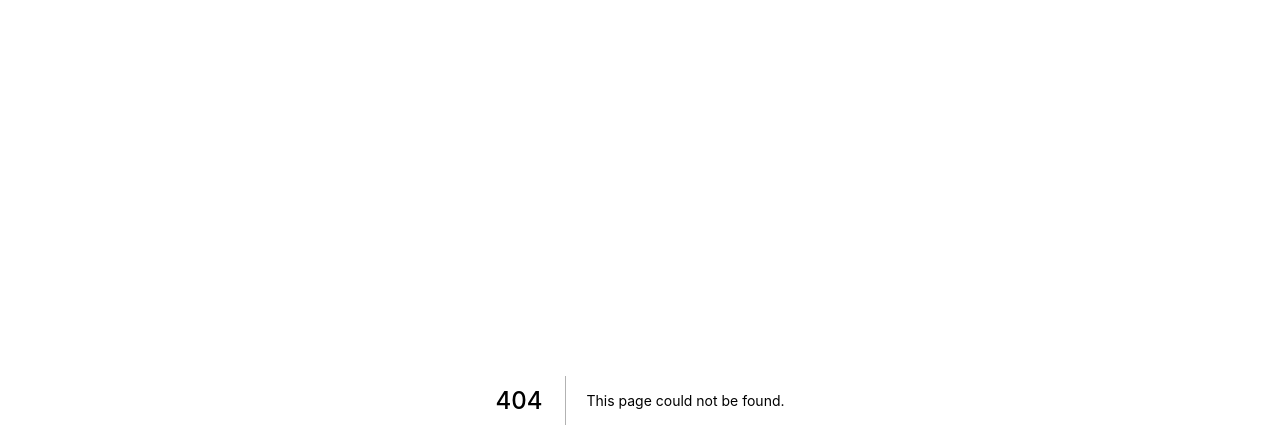
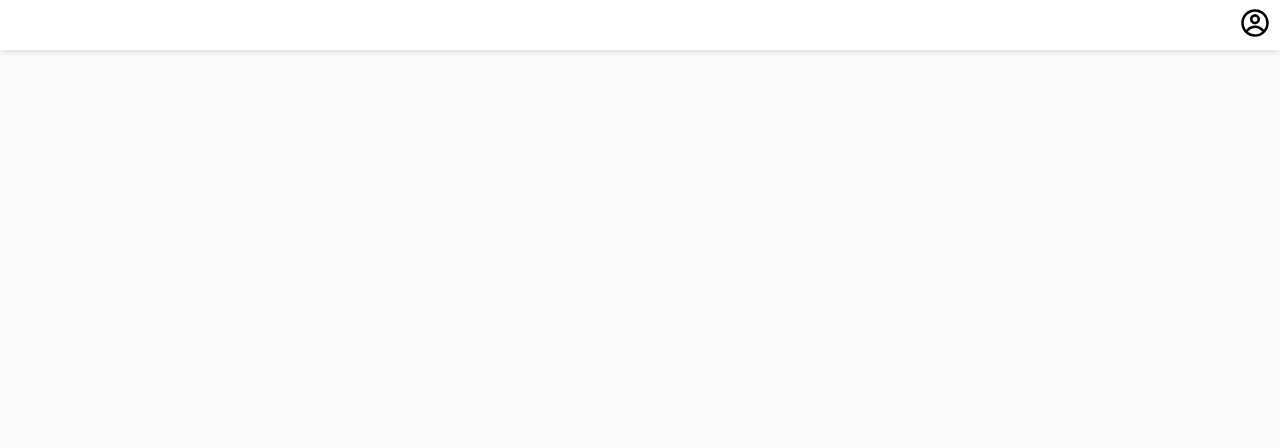
Before and after one commit to asadawarte/onboardingtool, a Next.js app: page /hr-home in a window 1280 px wide. Before the commit this address had no page. Shown: the top 448 px of the page. Built offline with nearby package versions, Linux system fonts and the light colour scheme.

Commit message:
components and jsconfig

```diff
--- /dev/null
+++ b/components/header.js
@@ -0,0 +1,21 @@
+
+import { CgProfile } from "react-icons/cg";
+import React from 'react'
+
+class Header extends React.Component {
+
+    render(){
+        return (
+            <div>
+               <div className="header">
+                    <div style={{float:'right',paddingRight:"10px"}}>
+                        <CgProfile  style={{fontSize:'30px'}}></CgProfile>
+                    </div>
+              </div>
+            </div>
+          )
+    }
+
+}
+
+export default Header
--- a/package.json
+++ b/package.json
@@ -10,7 +10,8 @@
   "dependencies": {
     "next": "12.0.4",
     "react": "17.0.2",
-    "react-dom": "17.0.2"
+    "react-dom": "17.0.2",
+    "react-icons": "^4.3.1"
   },
   "devDependencies": {
     "eslint": "7.32.0",
--- /dev/null
+++ b/pages/hr-home.js
@@ -0,0 +1,17 @@
+import Head from 'next/head'
+import Image from 'next/image'
+import React from 'react'
+import { CgProfile } from "react-icons/cg";
+import Header from '../components/header';
+
+
+export default function hrHome() {
+  return (
+    <div>
+     <Header></Header>
+      <div style={{padding:"10px",height:"1080px",background:'#fcfcfc'}}>
+
+     </div>
+    </div>
+  )
+}
--- a/styles/globals.css
+++ b/styles/globals.css
@@ -14,3 +14,12 @@ a {
 * {
   box-sizing: border-box;
 }
+
+.header {
+  padding: 0.5rem 0;
+  background-color:white;
+  position: relative;
+  z-index: 9999;
+  height: 50px;
+  box-shadow: 0 2px 6px 0 rgba(0,0,0,.15)!important;
+}
```
Also changed, not shown: jsconfig.json (added, +10 -0 lines).
